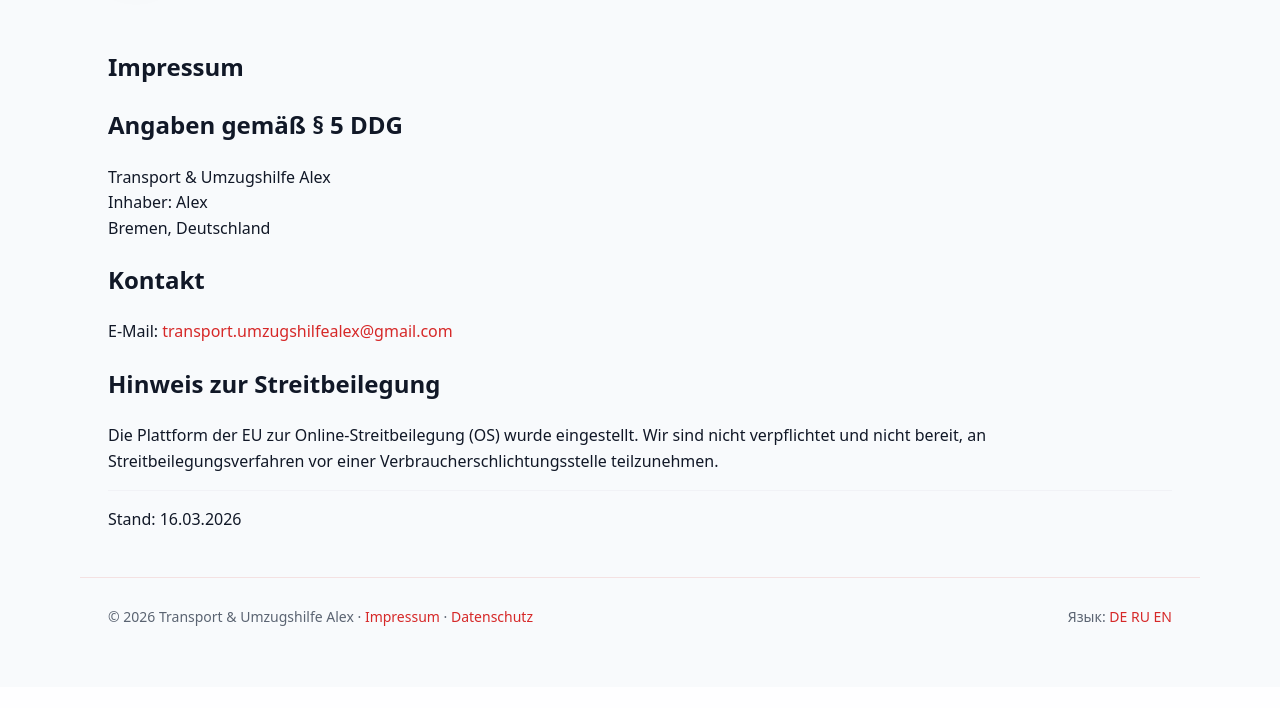
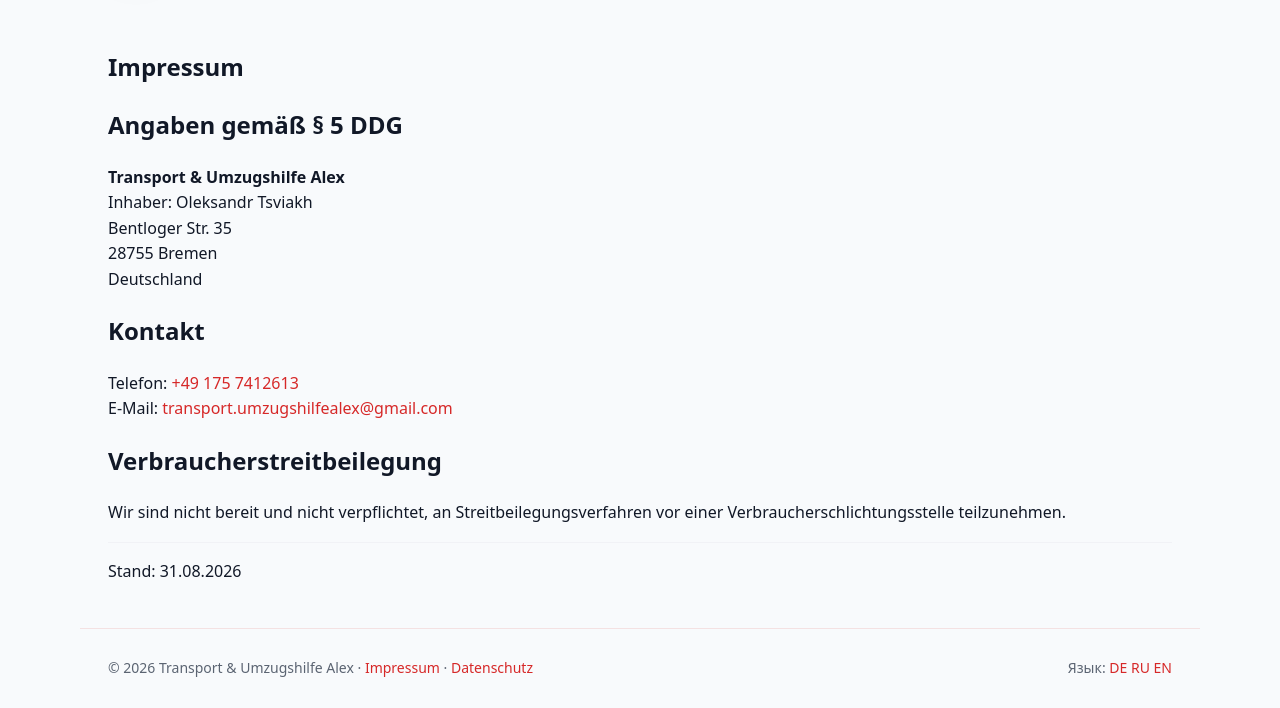
Before and after one commit to transport-umzugshilfealex/transport-umzug-alex, a Flask app: page /impressum in a window 1280 px wide. Shown: the part 113-821 px from the top of the page. Before the commit the page ends 739 px from the top, so only its background shows below. Run offline with Flask 3, Linux system fonts and the light colour scheme; some libraries are stand-ins or nearby versions.

Commit message:
Update Impressum

```diff
--- a/templates/impressum.html
+++ b/templates/impressum.html
@@ -1,30 +1,46 @@
 {% extends 'base.html' %}
+
 {% block title %}Impressum — Transport & Umzugshilfe Alex{% endblock %}
+
 {% block content %}
 <section class="container">
   <h1>Impressum</h1>
 
   <h2>Angaben gemäß § 5 DDG</h2>
+
   <p>
-    Transport &amp; Umzugshilfe Alex<br>
-    Inhaber: Alex<br>
-    Bremen, Deutschland
+    <strong>Transport &amp; Umzugshilfe Alex</strong><br>
+    Inhaber: Oleksandr Tsviakh<br>
+    Bentloger Str. 35<br>
+    28755 Bremen<br>
+    Deutschland
   </p>
 
   <h2>Kontakt</h2>
+
   <p>
-    E-Mail: <a href="mailto:transport.umzugshilfealex@gmail.com">transport.umzugshilfealex@gmail.com</a>
+    Telefon:
+    <a href="tel:+491757412613">+49 175 7412613</a><br>
+
+    E-Mail:
+    <a href="mailto:transport.umzugshilfealex@gmail.com">
+      transport.umzugshilfealex@gmail.com
+    </a>
   </p>
 
-  <h2>Hinweis zur Streitbeilegung</h2>
+  <h2>Verbraucherstreitbeilegung</h2>
+
   <p>
-    Die Plattform der EU zur Online-Streitbeilegung (OS) wurde eingestellt.
-    Wir sind nicht verpflichtet und nicht bereit, an Streitbeilegungsverfahren vor einer Verbraucherschlichtungsstelle teilzunehmen.
-
+    Wir sind nicht bereit und nicht verpflichtet,
+    an Streitbeilegungsverfahren vor einer
+    Verbraucherschlichtungsstelle teilzunehmen.
   </p>
 
   <hr style="border:none;height:1px;background:#e5e7eb66;margin:16px 0">
-  <p class="muted">Stand: 16.03.2026</p>
+
+  <p class="muted">
+    Stand: 31.08.2026
+  </p>
 
 </section>
 {% endblock %}
```
